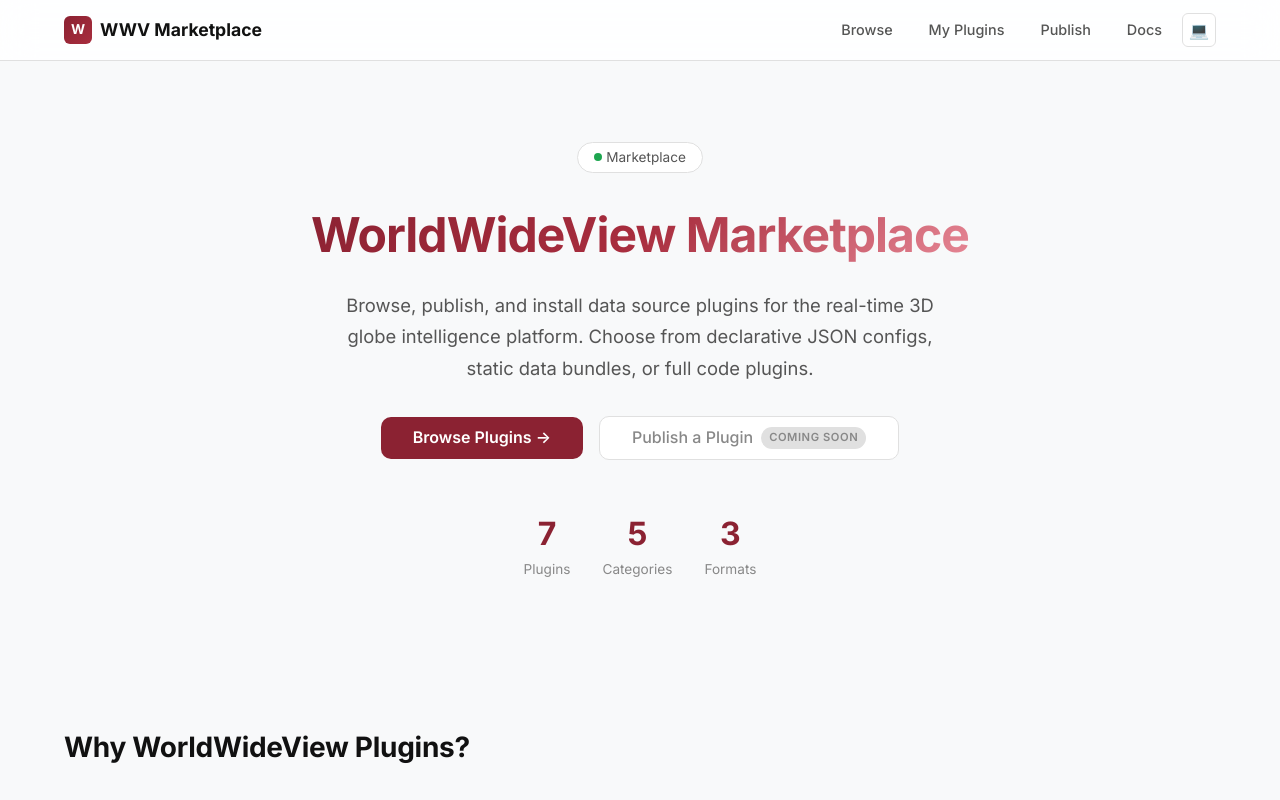
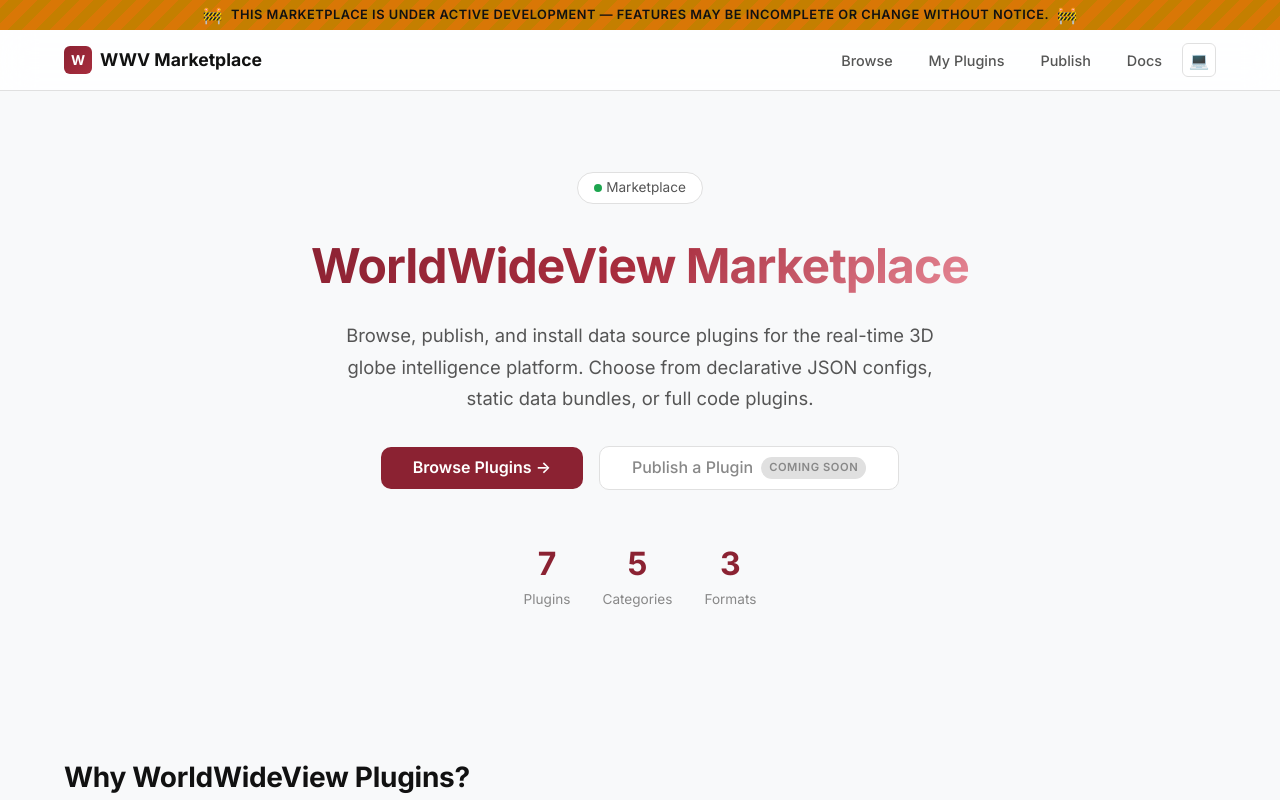
Before and after one commit to silvertakana/worldwideview-marketplace, a Next.js app: page / in a window 1280 px wide. Shown: the top 800 px of the page. Built offline with nearby package versions, Linux system fonts and the light colour scheme.

Commit message:
feat: add WIP banner and analytics to marketplace layout

```diff
--- a/src/app/layout.tsx
+++ b/src/app/layout.tsx
@@ -1,5 +1,6 @@
 import type { Metadata } from "next";
 import ThemeProvider from "@/components/ThemeProvider";
+import WipBanner from "@/components/WipBanner";
 import Header from "@/components/Header";
 import Footer from "@/components/Footer";
 import "./globals.css";
@@ -38,9 +39,15 @@ export default function RootLayout({
           href="https://fonts.googleapis.com/css2?family=Inter:wght@400;500;600;700&display=swap"
           rel="stylesheet"
         />
+        <script
+          defer
+          src="https://analytics.worldwideview.dev/script.js"
+          data-website-id="b70ed34b-4361-490b-9a66-1e43bb74f4ec"
+        />
       </head>
       <body style={{ display: "flex", flexDirection: "column", minHeight: "100vh" }}>
         <ThemeProvider>
+          <WipBanner />
           <Header />
           <main style={{ flex: 1 }}>{children}</main>
           <Footer />
--- /dev/null
+++ b/src/components/WipBanner.module.css
@@ -0,0 +1,43 @@
+/* ───────── WIP Banner ────────── */
+.banner {
+  position: sticky;
+  top: 0;
+  z-index: 1100;
+  display: flex;
+  align-items: center;
+  justify-content: center;
+  gap: var(--space-sm);
+  padding: var(--space-xs) var(--space-md);
+  background: repeating-linear-gradient(
+    -45deg,
+    var(--color-warning),
+    var(--color-warning) 10px,
+    #c47f00 10px,
+    #c47f00 20px
+  );
+  color: #111;
+  font-family: var(--font-sans);
+  font-size: 0.8rem;
+  font-weight: 600;
+  letter-spacing: 0.04em;
+  text-transform: uppercase;
+  text-align: center;
+  line-height: 1.4;
+  user-select: none;
+}
+
+.icon {
+  font-size: 1rem;
+  flex-shrink: 0;
+}
+
+.text {
+  white-space: nowrap;
+}
+
+@media (max-width: 480px) {
+  .banner {
+    font-size: 0.7rem;
+    padding: var(--space-xs) var(--space-sm);
+  }
+}
--- /dev/null
+++ b/src/components/WipBanner.tsx
@@ -0,0 +1,14 @@
+import styles from "./WipBanner.module.css";
+
+export default function WipBanner() {
+  return (
+    <div role="status" aria-label="Work in progress" className={styles.banner}>
+      <span className={styles.icon}>🚧</span>
+      <span className={styles.text}>
+        This marketplace is under active development — features may be
+        incomplete or change without notice.
+      </span>
+      <span className={styles.icon}>🚧</span>
+    </div>
+  );
+}
```
